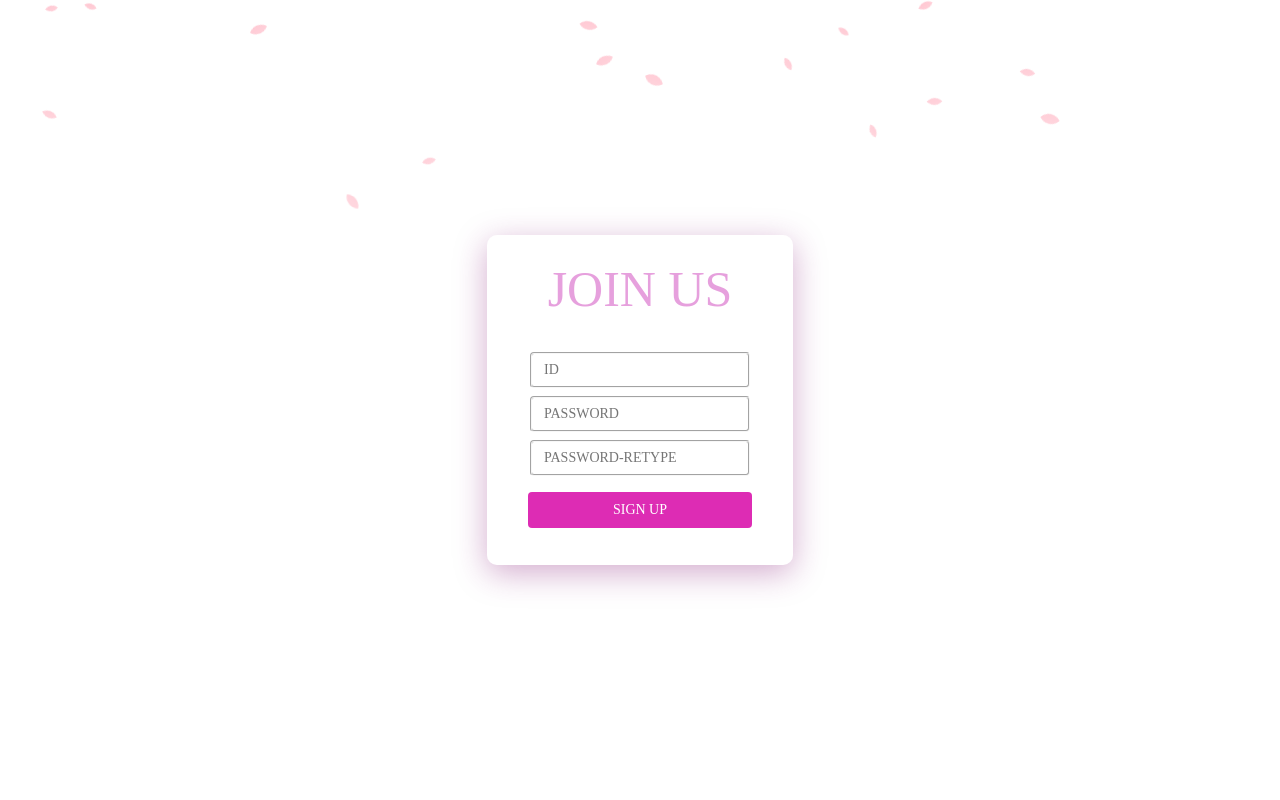
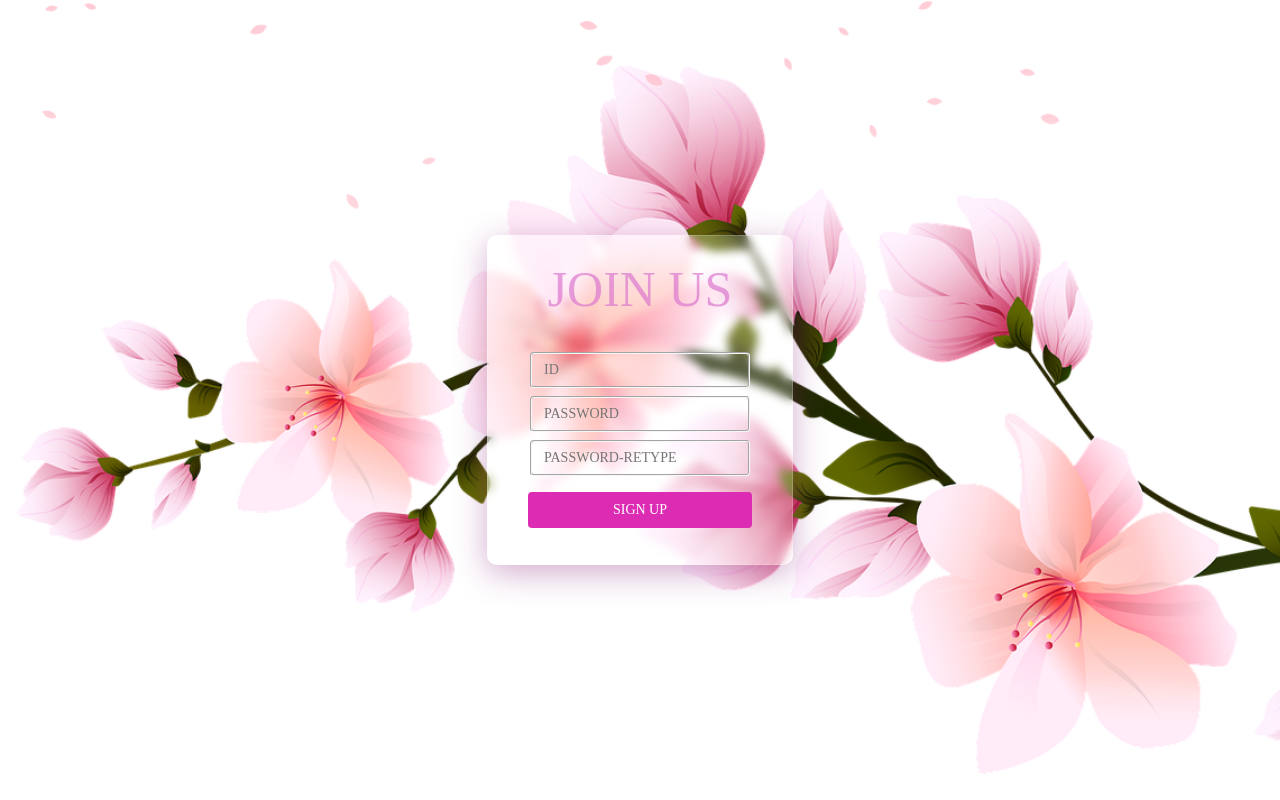
Before and after one commit to heyroocoke/joinus, a plain HTML site: page index.html in a window 1280 px wide. Drawn offline with nearby package versions, Linux system fonts and the light colour scheme; a web font is replaced by a local one.

Commit message:
second commit

```diff
--- a/style.css
+++ b/style.css
@@ -15,7 +15,7 @@ body {
   justify-content: center;
   height: 100vh;
   /* background: linear-gradient(#e6646400, #a94ab09d); */
-  background-image: url("../src/images/flowers-g4ad553037_1920.png");
+  background-image: url("/images/flowers-g4ad553037_1920.png");
   background-size: cover;
 }
 
```
